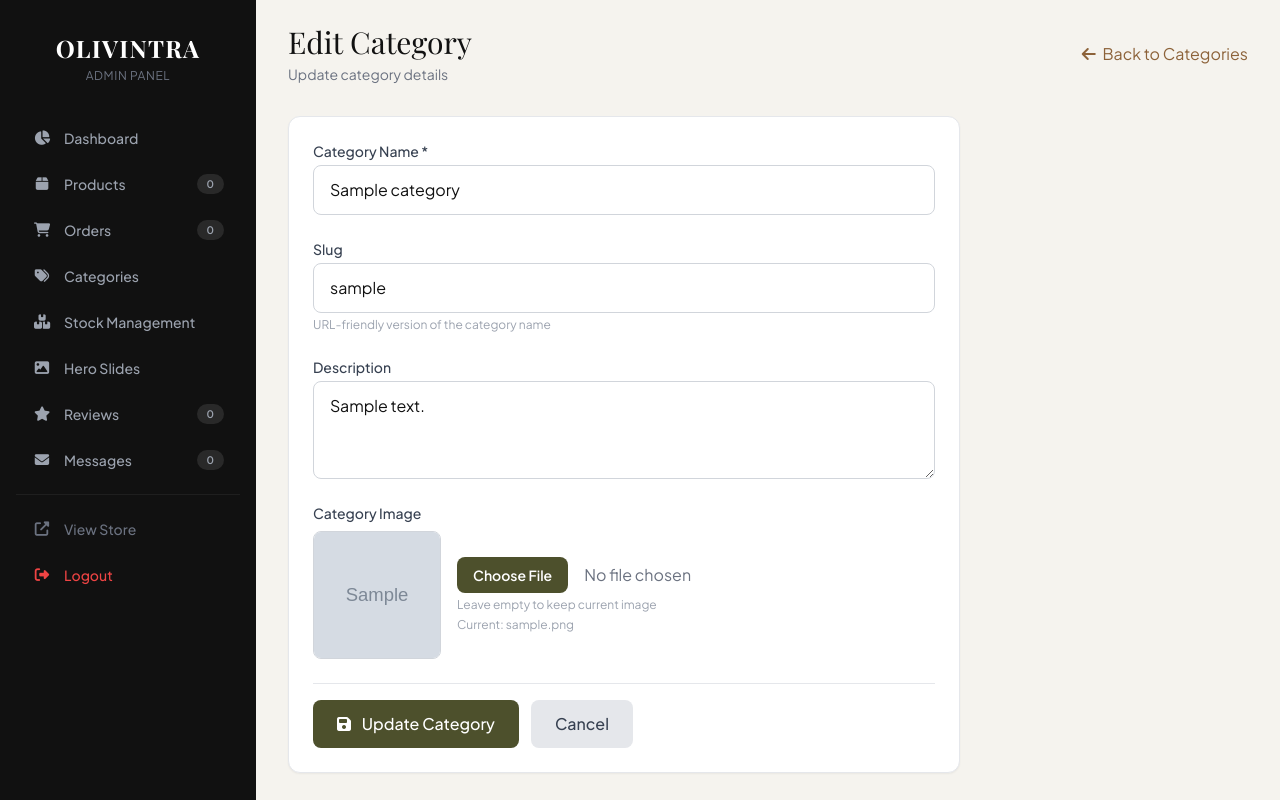
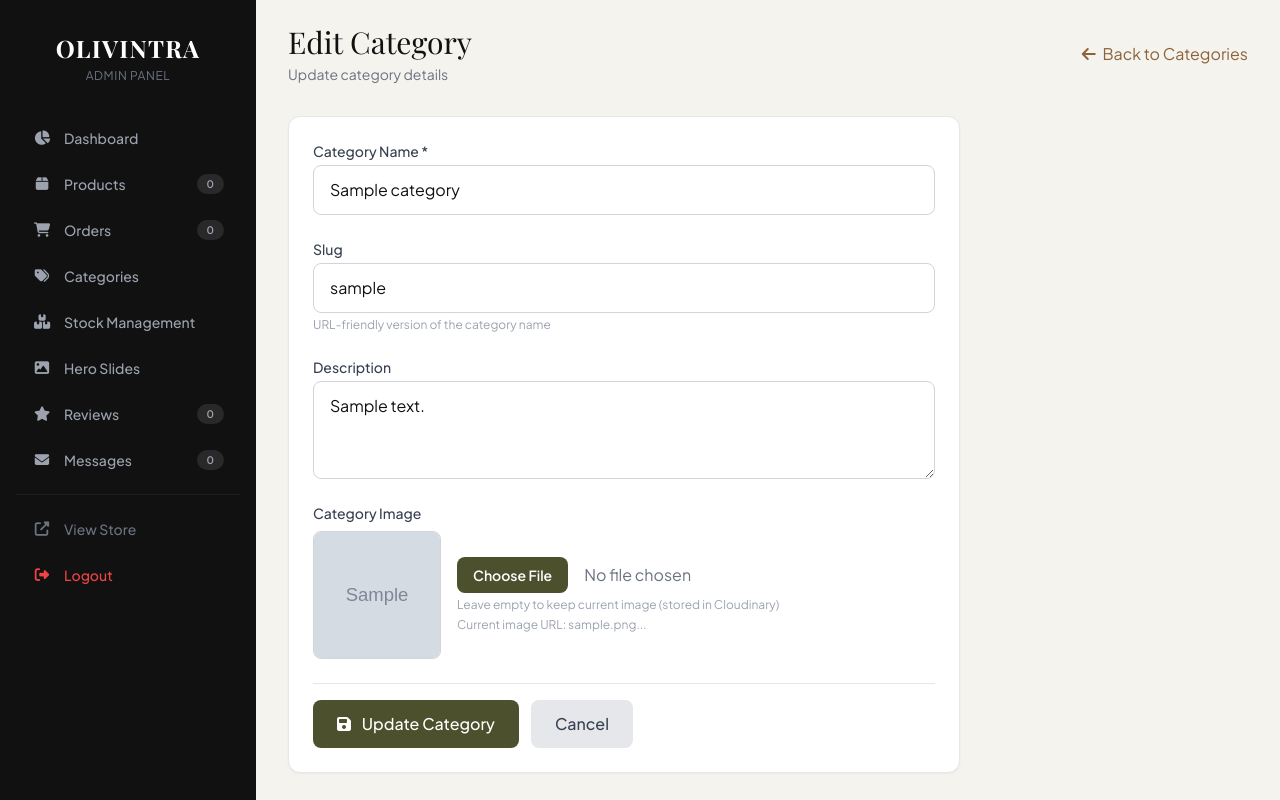
Before and after one commit to benishacletus-ux/olivintra-backend, a Flask app: page /admin/category/edit/1 in a window 1280 px wide. Run offline with Flask 3, Linux system fonts and the light colour scheme; a user stored in the database is signed in; tables that the repository leaves empty hold one stand-in row (values such as "Sample post"); grey boxes marked "Sample" are stand-in pictures; some libraries are stand-ins or nearby versions; some web fonts are replaced.

Commit message:
Fixed category edit page to use Cloudinary image URLs

```diff
--- a/templates/admin/edit_category.html
+++ b/templates/admin/edit_category.html
@@ -45,7 +45,7 @@
             <div class="mt-2 flex items-center gap-4">
                 <div id="imagePreview" class="w-32 h-32 border border-gray-300 rounded-lg overflow-hidden">
                     {% if category.image %}
-                    <img src="{{ url_for('static', filename='uploads/' + category.image) }}" class="w-full h-full object-cover">
+                    <img src="{{ category.image }}" class="w-full h-full object-cover">
                     {% else %}
                     <div class="w-full h-full flex items-center justify-center text-gray-400 bg-gray-50">
                         <i class="fas fa-image text-3xl"></i>
@@ -55,9 +55,9 @@
                 <div class="flex-1">
                     <input type="file" name="image" id="image" accept="image/*"
                            class="block w-full text-sm text-gray-500 file:mr-4 file:py-2 file:px-4 file:rounded-lg file:border-0 file:text-sm file:font-semibold file:bg-[#4d502c] file:text-white hover:file:bg-[#3d4022] transition">
-                    <p class="text-xs text-gray-400 mt-1">Leave empty to keep current image</p>
+                    <p class="text-xs text-gray-400 mt-1">Leave empty to keep current image (stored in Cloudinary)</p>
                     {% if category.image %}
-                    <p class="text-xs text-gray-400 mt-1">Current: {{ category.image }}</p>
+                    <p class="text-xs text-gray-400 mt-1">Current image URL: {{ category.image[:50] }}...</p>
                     {% endif %}
                 </div>
             </div>
@@ -89,5 +89,7 @@ document.getElementById('image').addEventListener('change', function(e) {
         reader.readAsDataURL(file);
     }
 });
+
+console.log('📸 Edit Category - Cloudinary image support ready');
 </script>
 {% endblock %}
```
